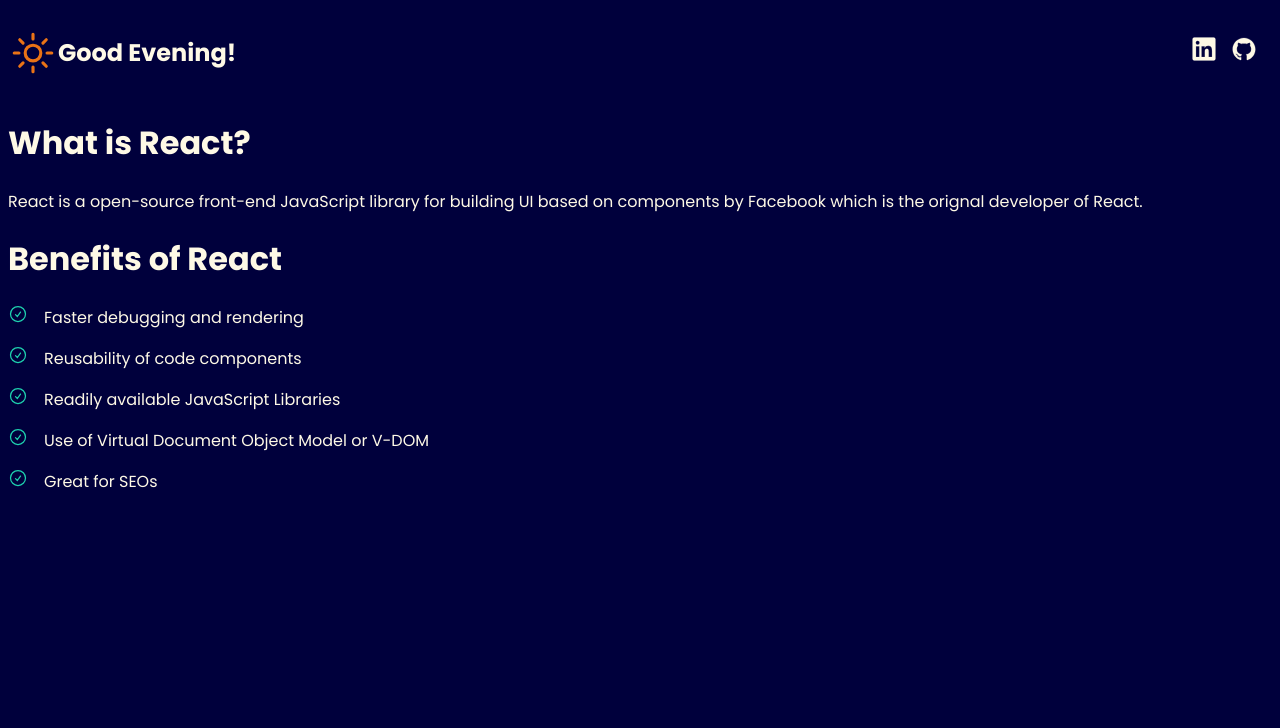
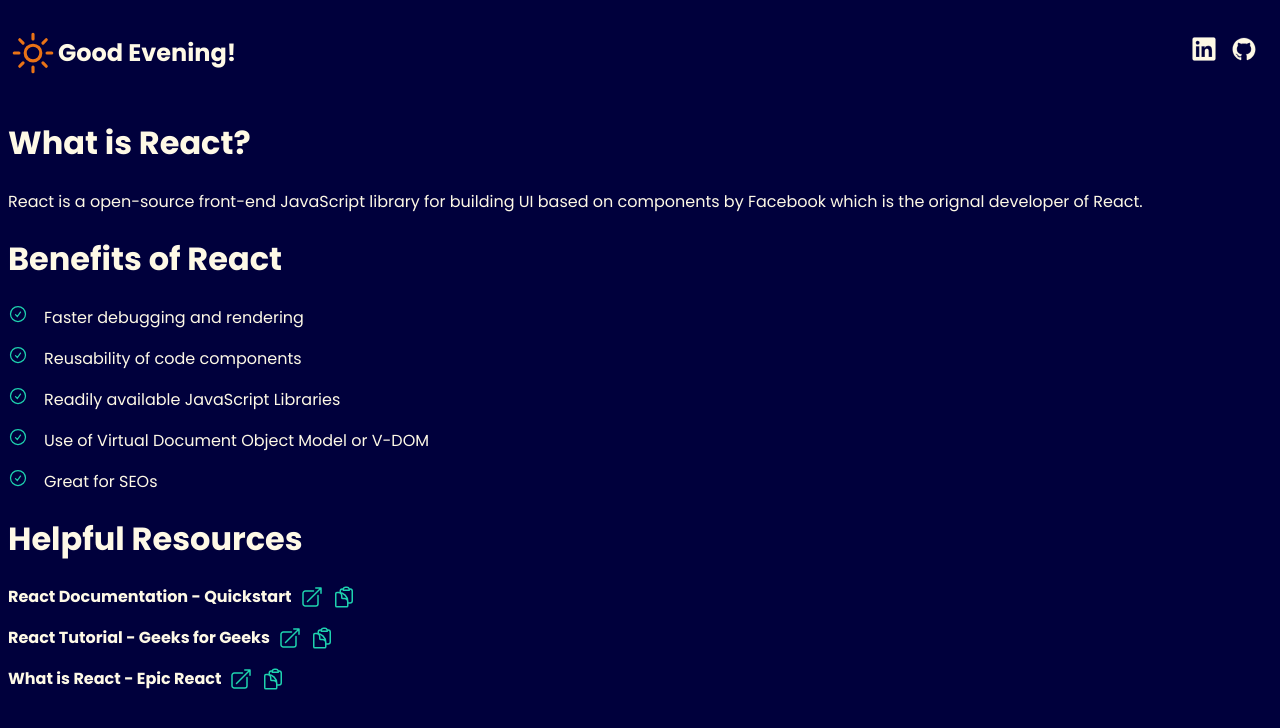
Before and after one commit to mattkrozel/atlas-react-and-jsx, a React (Vite) app: page / in a window 1280 px wide. Shown: the top 728 px of the page. Built offline with nearby package versions, Linux system fonts and the light colour scheme.

Commit message:
push task 3, added open and copy link components, correctly working and reflected on page

```diff
--- a/src/App.jsx
+++ b/src/App.jsx
@@ -1,5 +1,6 @@
 import { Header } from './components/Header';
 import { Section } from './components/Section';
+import { HelpfulResource } from './components/HelpfulResource';
 
 function App() {
   return (
@@ -17,8 +18,13 @@ function App() {
           <li>Great for SEOs</li>
         </ul>
       </Section>
+      <Section title='Helpful Resources'>
+        <HelpfulResource label='React Documentation - Quickstart' link='https://react.dev/learn' />
+        <HelpfulResource label='React Tutorial - Geeks for Geeks' link='https://www.geeksforgeeks.org/react-tutorial/?ref=shm' />
+        <HelpfulResource label='What is React - Epic React' link='https://www.epicreact.dev/what-is-react' />
+      </Section>
     </div>
-  )
+  );
 }
 
 export default App;
--- a/src/components/CopyLink.jsx
+++ b/src/components/CopyLink.jsx
@@ -0,0 +1,8 @@
+
+import copy from '../assets/copy.svg';
+
+export function CopyLink(props) {
+    return (
+        <img className='copy' src={copy} onClick={() => {navigator.clipboard.writeText(props.link)}} />
+    );
+}
--- a/src/components/HelpfulResource.jsx
+++ b/src/components/HelpfulResource.jsx
@@ -0,0 +1,12 @@
+import { OpenLink } from './OpenLink';
+import { CopyLink } from './CopyLink';
+
+export function HelpfulResource(props) {
+    return (
+        <div className='helpful-resource'>
+            {props.label}
+            <OpenLink link={props.link} />
+            <CopyLink link={props.link} />
+        </div>
+    );
+}
--- a/src/components/OpenLink.jsx
+++ b/src/components/OpenLink.jsx
@@ -0,0 +1,7 @@
+import open from '../assets/open.svg';
+
+export function OpenLink(props) {
+    return (
+        <a href={props.link} target='_blank'><img src={open} /></a>
+    );
+}
```
